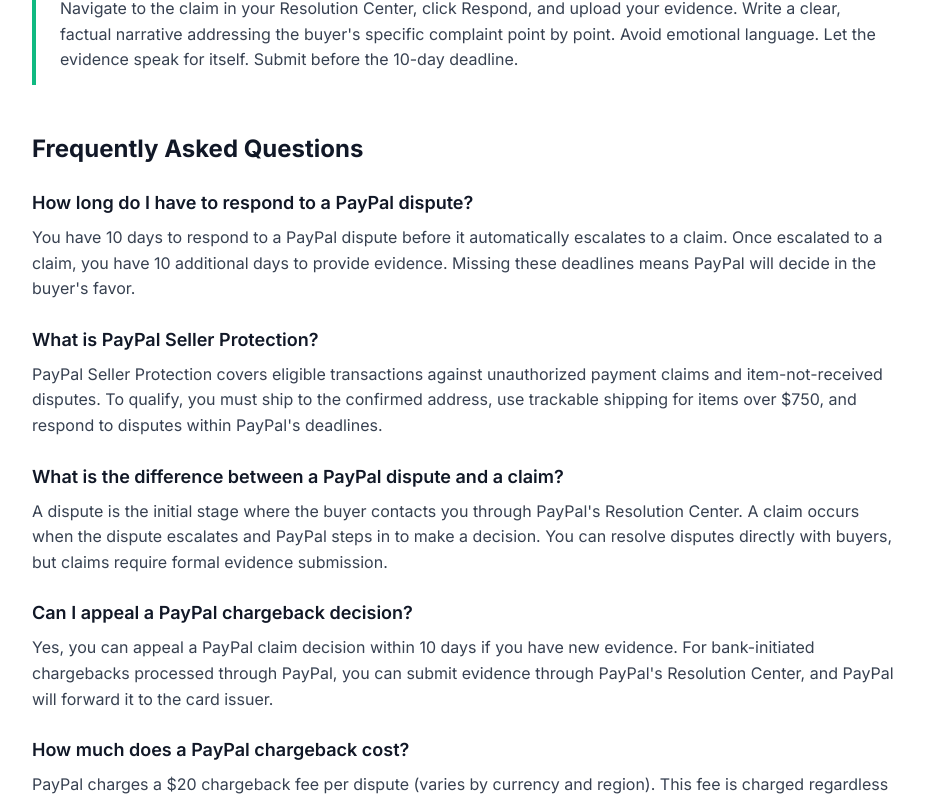
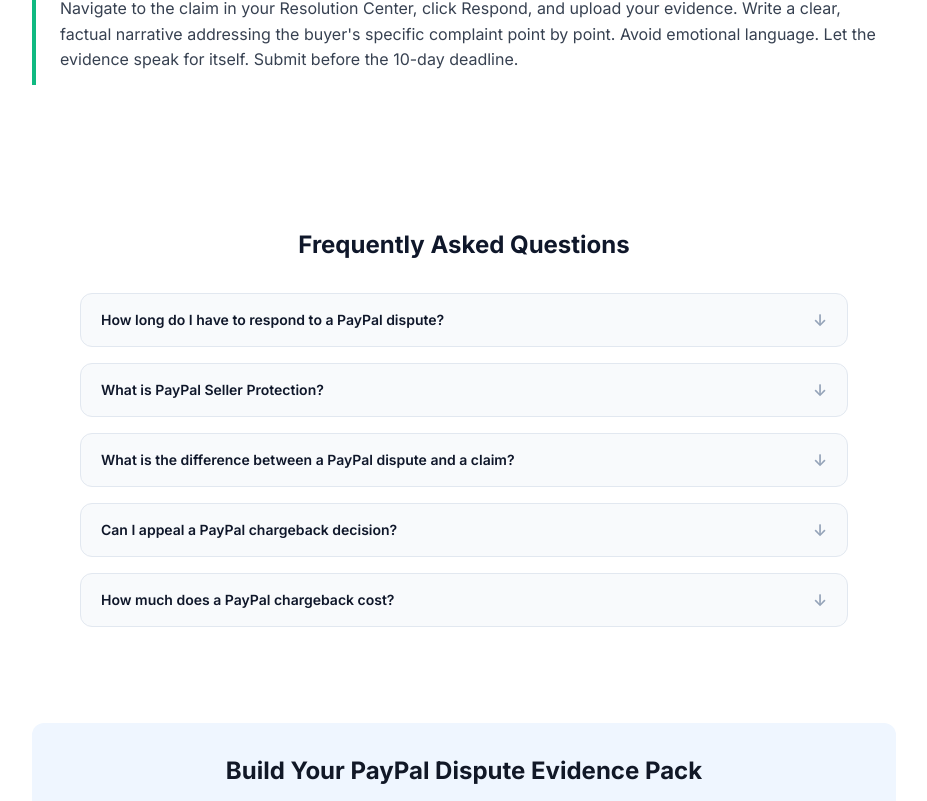
Before and after one commit to mattmcallister-create/chargeback-evidence-pack, a Next.js app: page /guides/paypal-dispute-response in a window 1280 px wide. Shown: the part 2476-3277 px from the top of the page, without its empty margins (176-1103 px from the left). Built offline with nearby package versions, Linux system fonts and the light colour scheme; no server answers.

Commit message:
fix: standardize paypal-dispute-response FAQ to canonical accordion design

```diff
--- a/app/(marketing)/guides/paypal-dispute-response/page.tsx
+++ b/app/(marketing)/guides/paypal-dispute-response/page.tsx
@@ -202,16 +202,58 @@ export default function PayPalDisputeResponsePage() {
         </div>
       </section>
 
-      <section className="mb-12">
-        <h2 className="text-2xl font-bold mb-6 text-gray-900">Frequently Asked Questions</h2>
-        <div className="space-y-6">
-          <div><h3 className="text-lg font-semibold text-gray-900 mb-2">How long do I have to respond to a PayPal dispute?</h3><p className="text-gray-700">You have 10 days to respond to a PayPal dispute before it automatically escalates to a claim. Once escalated to a claim, you have 10 additional days to provide evidence. Missing these deadlines means PayPal will decide in the buyer's favor.</p></div>
-          <div><h3 className="text-lg font-semibold text-gray-900 mb-2">What is PayPal Seller Protection?</h3><p className="text-gray-700">PayPal Seller Protection covers eligible transactions against unauthorized payment claims and item-not-received disputes. To qualify, you must ship to the confirmed address, use trackable shipping for items over $750, and respond to disputes within PayPal's deadlines.</p></div>
-          <div><h3 className="text-lg font-semibold text-gray-900 mb-2">What is the difference between a PayPal dispute and a claim?</h3><p className="text-gray-700">A dispute is the initial stage where the buyer contacts you through PayPal's Resolution Center. A claim occurs when the dispute escalates and PayPal steps in to make a decision. You can resolve disputes directly with buyers, but claims require formal evidence submission.</p></div>
-          <div><h3 className="text-lg font-semibold text-gray-900 mb-2">Can I appeal a PayPal chargeback decision?</h3><p className="text-gray-700">Yes, you can appeal a PayPal claim decision within 10 days if you have new evidence. For bank-initiated chargebacks processed through PayPal, you can submit evidence through PayPal's Resolution Center, and PayPal will forward it to the card issuer.</p></div>
-          <div><h3 className="text-lg font-semibold text-gray-900 mb-2">How much does a PayPal chargeback cost?</h3><p className="text-gray-700">PayPal charges a $20 chargeback fee per dispute (varies by currency and region). This fee is charged regardless of the outcome. If you qualify for Seller Protection, PayPal may waive the fee and cover the full transaction amount.</p></div>
-        </div>
-      </section>
+        <section className="section bg-white px-4 sm:px-6 lg:px-8">
+          <div className="max-w-3xl mx-auto">
+            <h2 className="text-2xl font-bold text-slate-900 mb-8 text-center">Frequently Asked Questions</h2>
+            <div className="space-y-4">
+              <details className="group bg-slate-50 rounded-lg border border-slate-200">
+                <summary className="flex items-start justify-between gap-4 px-5 py-4 cursor-pointer list-none font-semibold text-slate-900 text-sm">
+                  <span>How long do I have to respond to a PayPal dispute?</span>
+                  <span className="shrink-0 text-slate-400 mt-0.5 group-open:rotate-180 transition-transform text-base leading-none">&darr;</span>
+                </summary>
+                <div className="px-5 pb-4 pt-2 text-sm text-slate-600 leading-relaxed border-t border-slate-200">
+                  You have 10 days to respond to a PayPal dispute before it automatically escalates to a claim. Once escalated to a claim, you have 10 additional days to provide evidence. Missing these deadlines means PayPal will decide in the buyer's favor.
+                </div>
+              </details>
+              <details className="group bg-slate-50 rounded-lg border border-slate-200">
+                <summary className="flex items-start justify-between gap-4 px-5 py-4 cursor-pointer list-none font-semibold text-slate-900 text-sm">
+                  <span>What is PayPal Seller Protection?</span>
+                  <span className="shrink-0 text-slate-400 mt-0.5 group-open:rotate-180 transition-transform text-base leading-none">&darr;</span>
+                </summary>
+                <div className="px-5 pb-4 pt-2 text-sm text-slate-600 leading-relaxed border-t border-slate-200">
+                  PayPal Seller Protection covers eligible transactions against unauthorized payment claims and item-not-received disputes. To qualify, you must ship to the confirmed address, use trackable shipping for items over $750, and respond to disputes within PayPal's deadlines.
+                </div>
+              </details>
+              <details className="group bg-slate-50 rounded-lg border border-slate-200">
+                <summary className="flex items-start justify-between gap-4 px-5 py-4 cursor-pointer list-none font-semibold text-slate-900 text-sm">
+                  <span>What is the difference between a PayPal dispute and a claim?</span>
+                  <span className="shrink-0 text-slate-400 mt-0.5 group-open:rotate-180 transition-transform text-base leading-none">&darr;</span>
+                </summary>
+                <div className="px-5 pb-4 pt-2 text-sm text-slate-600 leading-relaxed border-t border-slate-200">
+                  A dispute is the initial stage where the buyer contacts you through PayPal's Resolution Center. A claim occurs when the dispute escalates and PayPal steps in to make a decision. You can resolve disputes directly with buyers, but claims require formal evidence submission.
+                </div>
+              </details>
+              <details className="group bg-slate-50 rounded-lg border border-slate-200">
+                <summary className="flex items-start justify-between gap-4 px-5 py-4 cursor-pointer list-none font-semibold text-slate-900 text-sm">
+                  <span>Can I appeal a PayPal chargeback decision?</span>
+                  <span className="shrink-0 text-slate-400 mt-0.5 group-open:rotate-180 transition-transform text-base leading-none">&darr;</span>
+                </summary>
+                <div className="px-5 pb-4 pt-2 text-sm text-slate-600 leading-relaxed border-t border-slate-200">
+                  Yes, you can appeal a PayPal claim decision within 10 days if you have new evidence. For bank-initiated chargebacks processed through PayPal, you can submit evidence through PayPal's Resolution Center, and PayPal will forward it to the card issuer.
+                </div>
+              </details>
+              <details className="group bg-slate-50 rounded-lg border border-slate-200">
+                <summary className="flex items-start justify-between gap-4 px-5 py-4 cursor-pointer list-none font-semibold text-slate-900 text-sm">
+                  <span>How much does a PayPal chargeback cost?</span>
+                  <span className="shrink-0 text-slate-400 mt-0.5 group-open:rotate-180 transition-transform text-base leading-none">&darr;</span>
+                </summary>
+                <div className="px-5 pb-4 pt-2 text-sm text-slate-600 leading-relaxed border-t border-slate-200">
+                  PayPal charges a $20 chargeback fee per dispute (varies by currency and region). This fee is charged regardless of the outcome. If you qualify for Seller Protection, PayPal may waive the fee and cover the full transaction amount.
+                </div>
+              </details>
+            </div>
+          </div>
+        </section>
 
       <section className="bg-brand-50 rounded-lg p-8 text-center">
         <h2 className="text-2xl font-bold text-gray-900 mb-4">Build Your PayPal Dispute Evidence Pack</h2>
```
